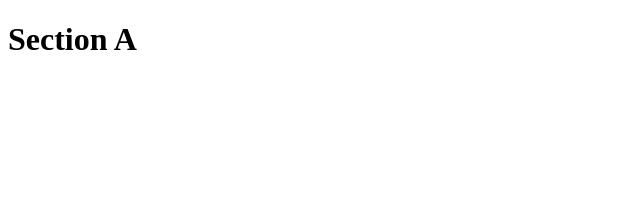
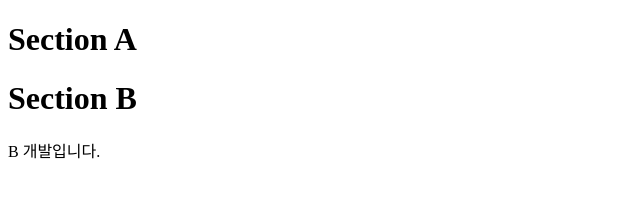
Before and after one commit to ykkim97/GitPractice, a plain HTML site: page index.html in a window 1280 px wide. Shown: the whole page, without its empty margins (0-640 px from the left). Drawn offline with Linux system fonts and the light colour scheme.

Commit message:
Section B 개발

```diff
--- a/index.html
+++ b/index.html
@@ -10,5 +10,10 @@
     <div>
         <h1>Section A</h1>
     </div>
+
+    <div>
+        <h1>Section B</h1>
+        <p>B 개발입니다.</p>
+    </div>
 </body>
 </html>
```
